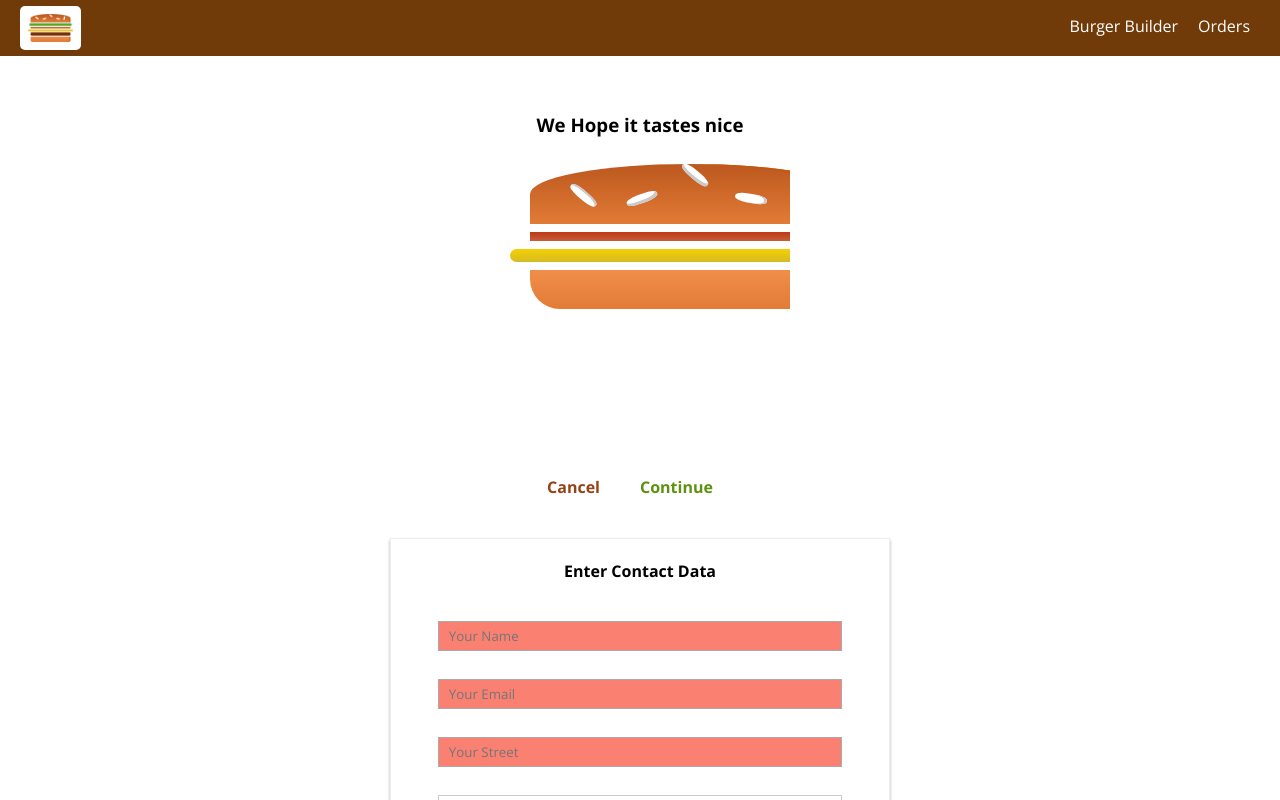
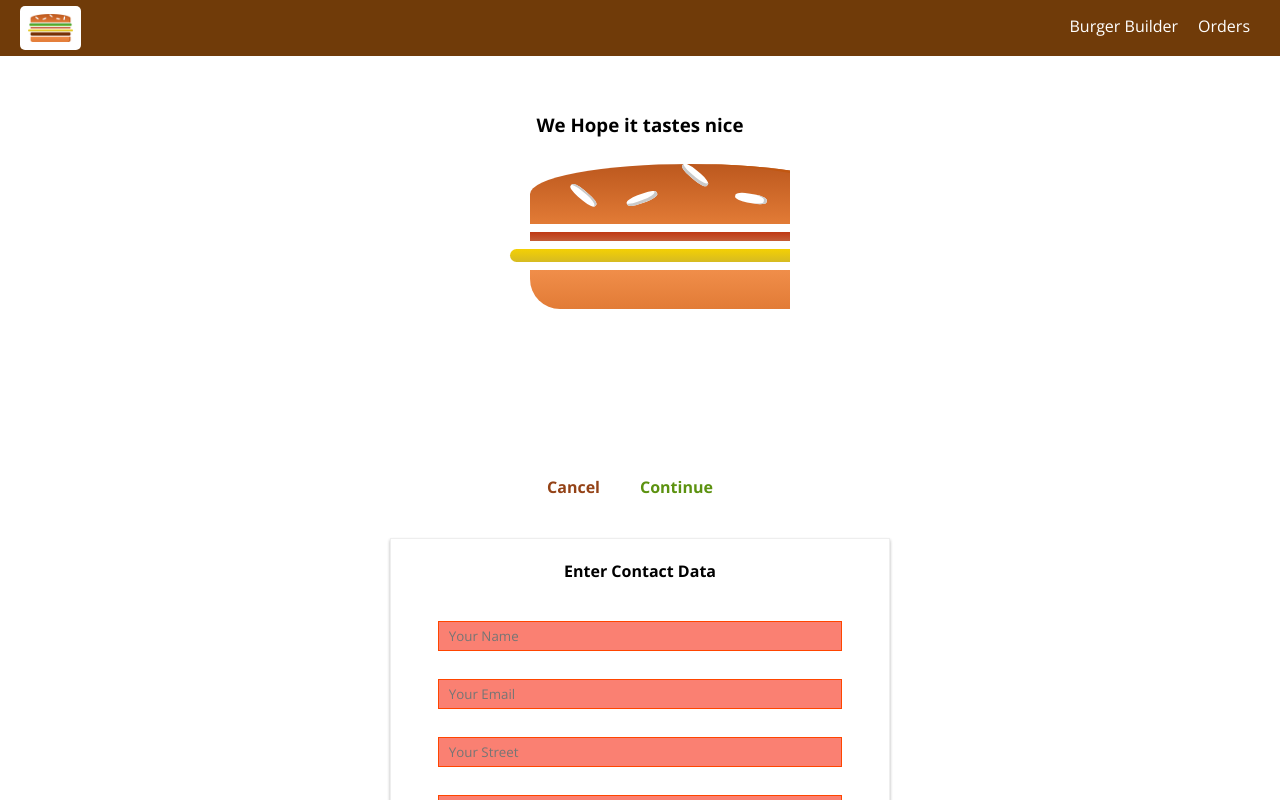
Before and after one commit to Nutod/react-burger-builder, a React app: page /checkout in a window 1280 px wide. Both pictures are taken after a click on the button "Continue". Shown: the top 800 px of the page. Built offline with nearby package versions, Linux system fonts and the light colour scheme.

Commit message:
Fixed UI for the invalid input

```diff
--- a/src/components/UI/Input/Input.js
+++ b/src/components/UI/Input/Input.js
@@ -37,7 +37,7 @@ const Input = styled.input`
 
 const InvalidInput = styled(Input)`
 	background-color: salmon;
-	border: 1px solid #aaa;
+	border: 1px solid orangered;
 `;
 
 export default props => {
--- a/src/containers/Checkout/ContactData/ContactData.js
+++ b/src/containers/Checkout/ContactData/ContactData.js
@@ -68,7 +68,7 @@ class ContactData extends Component {
 				validation: {
 					required: true
 				},
-				valid: true
+				valid: false
 			},
 			deliveryMethod: {
 				elementtype: "select",
@@ -142,6 +142,7 @@ class ContactData extends Component {
 			});
 		}
 
+		// You could also possibly add a shouldValidate prop to the Input Component
 		let orderForm = (
 			<form onSubmit={this.orderHandler}>
 				{formElementsArray.map(formElement => (
```
